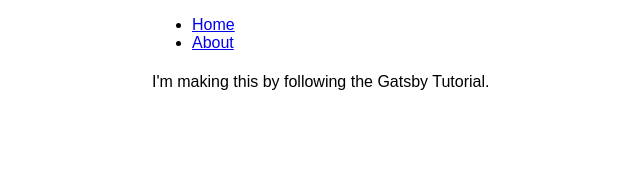
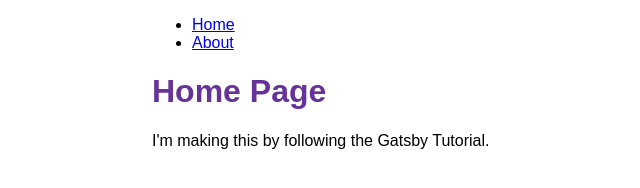
Before and after one commit to woodoru/WOODORU, a Gatsby site: page / in a window 1280 px wide. Shown: the whole page, without its empty margins (238-878 px from the left). Built offline with nearby package versions, Linux system fonts and the light colour scheme; Gatsby itself is replaced by a stand-in of ours.

Commit message:
Update index.js

```diff
--- a/src/pages/index.js
+++ b/src/pages/index.js
@@ -4,7 +4,7 @@ import Layout from '../components/layout'
 const IndexPage = () => {
   return (
     <main>
-      <Layout pateTitle = 'Home Page'>
+      <Layout pageTitle = 'Home Page'>
       <p>I'm making this by following the Gatsby Tutorial.</p>
       </Layout>
     </main>
```
